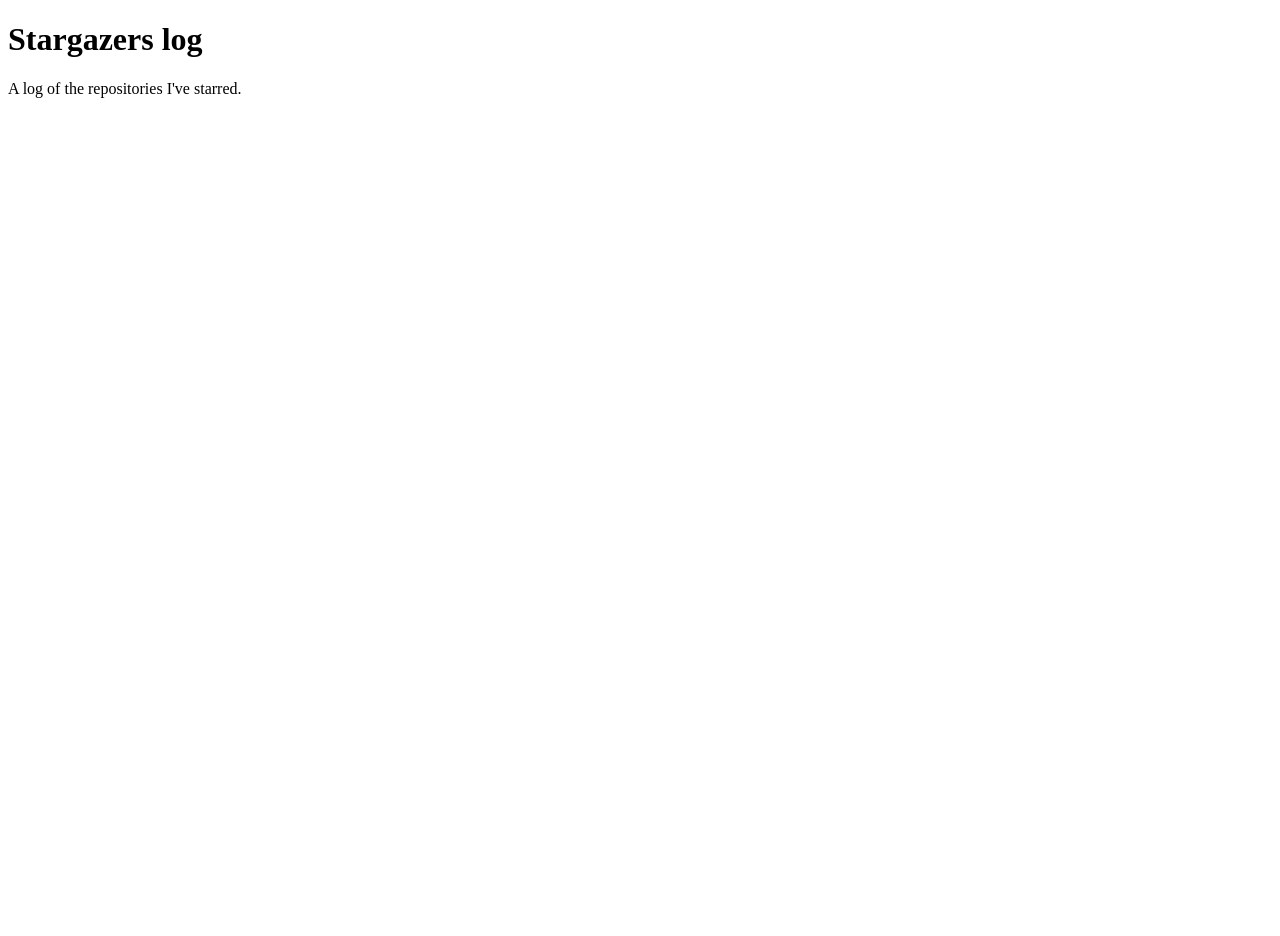
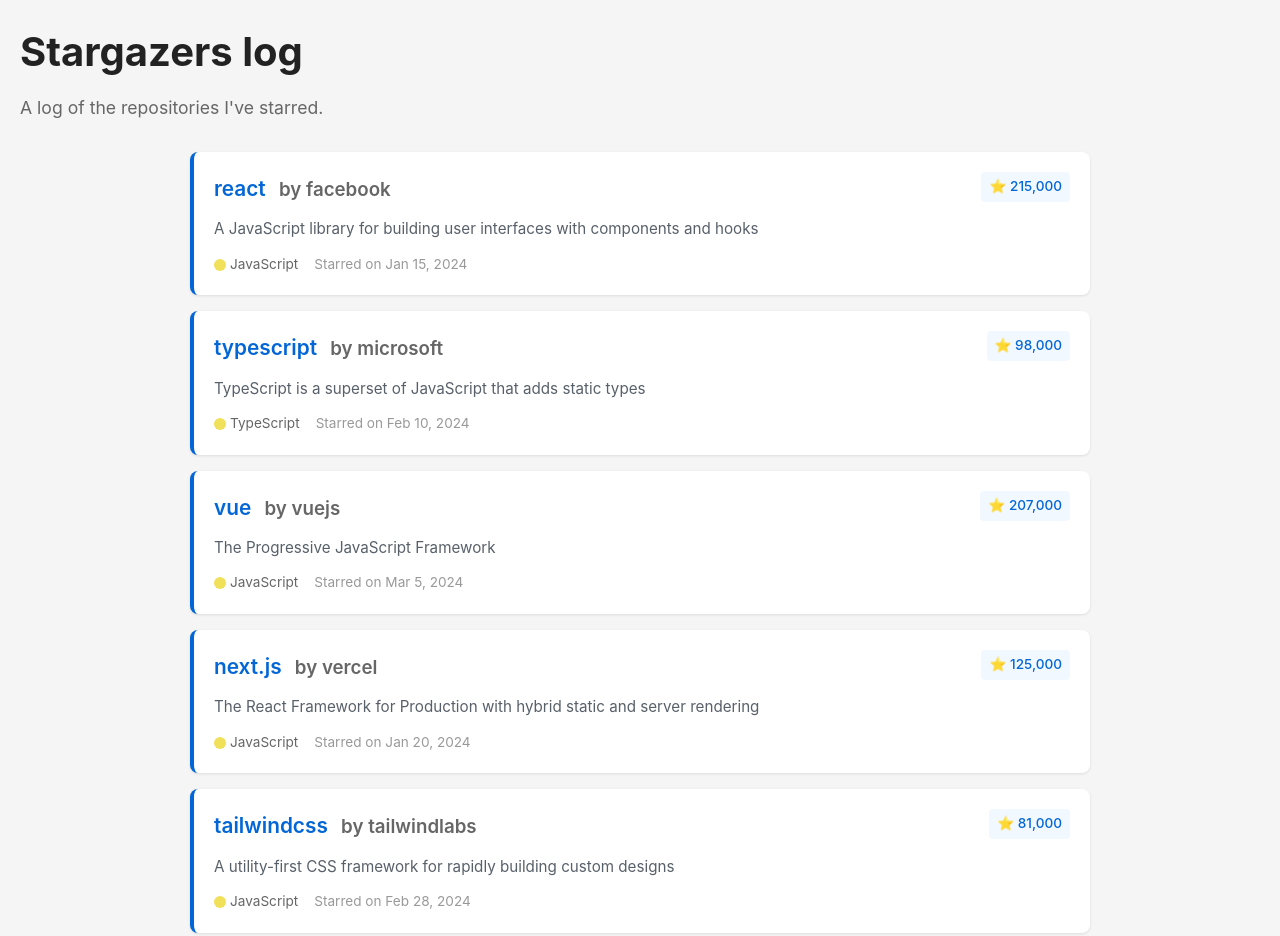
Before and after one commit to yalliee/stargazers-log, a plain HTML site: page index.html in a window 1280 px wide. Before the commit the page ends 800 px from the top, so only its background shows below. Drawn offline with Linux system fonts and the light colour scheme.

Commit message:
Add starred repositories list

```diff
--- /dev/null
+++ b/events.json
@@ -0,0 +1,52 @@
+[
+  {
+    "id": 1,
+    "name": "react",
+    "owner": "facebook",
+    "url": "https://github.com/facebook/react",
+    "description": "A JavaScript library for building user interfaces with components and hooks",
+    "stars": 215000,
+    "language": "JavaScript",
+    "starred_at": "2024-01-15"
+  },
+  {
+    "id": 2,
+    "name": "typescript",
+    "owner": "microsoft",
+    "url": "https://github.com/microsoft/TypeScript",
+    "description": "TypeScript is a superset of JavaScript that adds static types",
+    "stars": 98000,
+    "language": "TypeScript",
+    "starred_at": "2024-02-10"
+  },
+  {
+    "id": 3,
+    "name": "vue",
+    "owner": "vuejs",
+    "url": "https://github.com/vuejs/vue",
+    "description": "The Progressive JavaScript Framework",
+    "stars": 207000,
+    "language": "JavaScript",
+    "starred_at": "2024-03-05"
+  },
+  {
+    "id": 4,
+    "name": "next.js",
+    "owner": "vercel",
+    "url": "https://github.com/vercel/next.js",
+    "description": "The React Framework for Production with hybrid static and server rendering",
+    "stars": 125000,
+    "language": "JavaScript",
+    "starred_at": "2024-01-20"
+  },
+  {
+    "id": 5,
+    "name": "tailwindcss",
+    "owner": "tailwindlabs",
+    "url": "https://github.com/tailwindlabs/tailwindcss",
+    "description": "A utility-first CSS framework for rapidly building custom designs",
+    "stars": 81000,
+    "language": "JavaScript",
+    "starred_at": "2024-02-28"
+  }
+]
--- a/index.html
+++ b/index.html
@@ -2,10 +2,14 @@
 <html lang="en">
   <head>
     <meta charset="utf-8">
+    <meta name="viewport" content="width=device-width, initial-scale=1.0">
     <title>Stargazers log</title>
+    <link rel="stylesheet" href="style.css">
   </head>
   <body>
     <h1>Stargazers log</h1>
-    <p>A log of the repositories I've starred.</p>
+    <p class="subtitle">A log of the repositories I've starred.</p>
+    <div id="repositories-container"></div>
+    <script src="script.js"></script>
   </body>
 </html>
--- /dev/null
+++ b/script.js
@@ -0,0 +1,77 @@
+/**
+ * Fetch and render starred repositories
+ */
+
+async function loadRepositories() {
+  const container = document.getElementById('repositories-container');
+
+  try {
+    // Show loading message
+    container.innerHTML = '<div class="loading">Loading repositories...</div>';
+
+    // Fetch the events.json file
+    const response = await fetch('events.json');
+
+    if (!response.ok) {
+      throw new Error(`Failed to load repositories: ${response.statusText}`);
+    }
+
+    const repositories = await response.json();
+
+    // Render the repositories
+    renderRepositories(repositories);
+  } catch (error) {
+    console.error('Error loading repositories:', error);
+    container.innerHTML = `<div class="error">Error loading repositories: ${error.message}</div>`;
+  }
+}
+
+/**
+ * Render repositories as an HTML list
+ * @param {Array} repositories - Array of repository objects
+ */
+function renderRepositories(repositories) {
+  const container = document.getElementById('repositories-container');
+
+  if (repositories.length === 0) {
+    container.innerHTML = '<p>No repositories found.</p>';
+    return;
+  }
+
+  const list = document.createElement('ul');
+  list.className = 'repo-list';
+
+  repositories.forEach((repo) => {
+    const item = document.createElement('li');
+    item.className = 'repo-item';
+
+    const starredDate = new Date(repo.starred_at).toLocaleDateString('en-US', {
+      year: 'numeric',
+      month: 'short',
+      day: 'numeric',
+    });
+
+    item.innerHTML = `
+      <div class="repo-header">
+        <h2 class="repo-name">
+          <a href="${repo.url}" target="_blank" rel="noopener noreferrer">${repo.name}</a>
+          <span class="repo-owner">by ${repo.owner}</span>
+        </h2>
+        <span class="repo-stars">⭐ ${repo.stars.toLocaleString()}</span>
+      </div>
+      <p class="repo-description">${repo.description}</p>
+      <div class="repo-footer">
+        <span class="repo-language">${repo.language}</span>
+        <span class="repo-date">Starred on ${starredDate}</span>
+      </div>
+    `;
+
+    list.appendChild(item);
+  });
+
+  container.innerHTML = '';
+  container.appendChild(list);
+}
+
+// Load repositories when the page loads
+document.addEventListener('DOMContentLoaded', loadRepositories);
--- /dev/null
+++ b/style.css
@@ -0,0 +1,164 @@
+* {
+  margin: 0;
+  padding: 0;
+  box-sizing: border-box;
+}
+
+body {
+  font-family: -apple-system, BlinkMacSystemFont, 'Segoe UI', Roboto, 'Helvetica Neue', Arial, sans-serif;
+  background-color: #f5f5f5;
+  color: #333;
+  line-height: 1.6;
+  padding: 20px;
+}
+
+h1 {
+  margin-bottom: 10px;
+  color: #222;
+  font-size: 2.5em;
+}
+
+.subtitle {
+  color: #666;
+  margin-bottom: 30px;
+  font-size: 1.1em;
+}
+
+#repositories-container {
+  max-width: 900px;
+  margin: 0 auto;
+}
+
+.repo-list {
+  list-style: none;
+  display: grid;
+  gap: 16px;
+}
+
+.repo-item {
+  background: white;
+  border-radius: 8px;
+  padding: 20px;
+  box-shadow: 0 1px 3px rgba(0, 0, 0, 0.1);
+  transition: box-shadow 0.3s ease, transform 0.3s ease;
+  border-left: 4px solid #0366d6;
+}
+
+.repo-item:hover {
+  box-shadow: 0 4px 12px rgba(0, 0, 0, 0.15);
+  transform: translateY(-2px);
+}
+
+.repo-header {
+  display: flex;
+  justify-content: space-between;
+  align-items: flex-start;
+  margin-bottom: 12px;
+}
+
+.repo-name {
+  font-size: 1.3em;
+  font-weight: 600;
+  margin: 0;
+}
+
+.repo-name a {
+  color: #0366d6;
+  text-decoration: none;
+}
+
+.repo-name a:hover {
+  text-decoration: underline;
+}
+
+.repo-owner {
+  color: #666;
+  font-size: 0.9em;
+  margin-left: 8px;
+}
+
+.repo-stars {
+  display: inline-flex;
+  align-items: center;
+  gap: 4px;
+  background-color: #f1f8ff;
+  padding: 4px 8px;
+  border-radius: 4px;
+  font-size: 0.85em;
+  color: #0366d6;
+  font-weight: 500;
+}
+
+.repo-description {
+  color: #586069;
+  margin-bottom: 12px;
+  font-size: 0.95em;
+}
+
+.repo-footer {
+  display: flex;
+  gap: 16px;
+  align-items: center;
+  flex-wrap: wrap;
+  font-size: 0.85em;
+  color: #666;
+}
+
+.repo-language {
+  display: inline-flex;
+  align-items: center;
+  gap: 4px;
+}
+
+.repo-language::before {
+  content: '';
+  display: inline-block;
+  width: 12px;
+  height: 12px;
+  background-color: #f1e05a;
+  border-radius: 50%;
+}
+
+.repo-date {
+  color: #999;
+}
+
+.loading {
+  text-align: center;
+  padding: 40px 20px;
+  font-size: 1.1em;
+  color: #666;
+}
+
+.error {
+  background-color: #fdeaea;
+  border-left: 4px solid #dc3545;
+  color: #721c24;
+  padding: 16px;
+  border-radius: 4px;
+  margin-top: 20px;
+}
+
+@media (max-width: 600px) {
+  body {
+    padding: 12px;
+  }
+
+  h1 {
+    font-size: 1.8em;
+  }
+
+  .repo-header {
+    flex-direction: column;
+    gap: 8px;
+  }
+
+  .repo-item {
+    padding: 16px;
+  }
+
+  .repo-footer {
+    flex-direction: column;
+    gap: 8px;
+  }
+}
```
